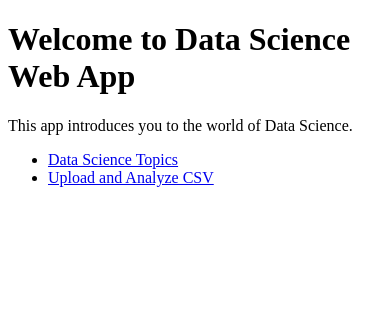
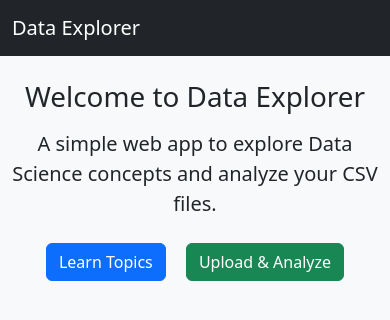
Before and after one commit to SKR0411/csv_analyzer, a Flask app: page / in a window 390 px wide. Shown: the top 320 px of the page. Run offline with Flask 3, Linux system fonts and the light colour scheme.

Commit message:
Last Sync: 2025-10-03 19:27 (Mobile)

```diff
--- /dev/null
+++ b/templates/base.html
@@ -0,0 +1,29 @@
+<!DOCTYPE html>
+<html lang="en">
+<head>
+  <meta charset="UTF-8">
+  <title>{{ title if title else "Data Explorer" }}</title>
+  <link href="https://cdn.jsdelivr.net/npm/bootstrap@5.3.0/dist/css/bootstrap.min.css" rel="stylesheet">
+</head>
+<body class="bg-light">
+
+<nav class="navbar navbar-expand-lg navbar-dark bg-dark mb-4">
+  <div class="container">
+    <a class="navbar-brand" href="/">Data Explorer</a>
+    <div class="collapse navbar-collapse">
+      <ul class="navbar-nav ms-auto">
+        <li class="nav-item"><a class="nav-link" href="/">Home</a></li>
+        <li class="nav-item"><a class="nav-link" href="/topics">Topics</a></li>
+        <li class="nav-item"><a class="nav-link" href="/analyze">Analyze Data</a></li>
+      </ul>
+    </div>
+  </div>
+</nav>
+
+<div class="container">
+  {% block content %}{% endblock %}
+</div>
+
+<script src="https://cdn.jsdelivr.net/npm/bootstrap@5.3.0/dist/js/bootstrap.bundle.min.js"></script>
+</body>
+</html>
--- a/templates/index.html
+++ b/templates/index.html
@@ -4,11 +4,14 @@
     <title>Data Science Web App</title>
 </head>
 <body>
-    <h1>Welcome to Data Science Web App</h1>
-    <p>This app introduces you to the world of Data Science.</p>
-    <ul>
-        <li><a href="/topics">Data Science Topics</a></li>
-        <li><a href="/analyze">Upload and Analyze CSV</a></li>
-    </ul>
+	{% extends "base.html" %}
+	{% block content %}
+	<div class="text-center">
+	  <h1 class="mb-3">Welcome to Data Explorer</h1>
+	  <p class="lead">A simple web app to explore Data Science concepts and analyze your CSV files.</p>
+	  <a href="/topics" class="btn btn-primary m-2">Learn Topics</a>
+	  <a href="/analyze" class="btn btn-success m-2">Upload & Analyze</a>
+	</div>
+	{% endblock %}
 </body>
 </html>
```
Also changed, not shown: templates/analyze.html (+17 -14 lines), templates/topics.html (+16 -9 lines), templates/upload.html (+10 -6 lines).
